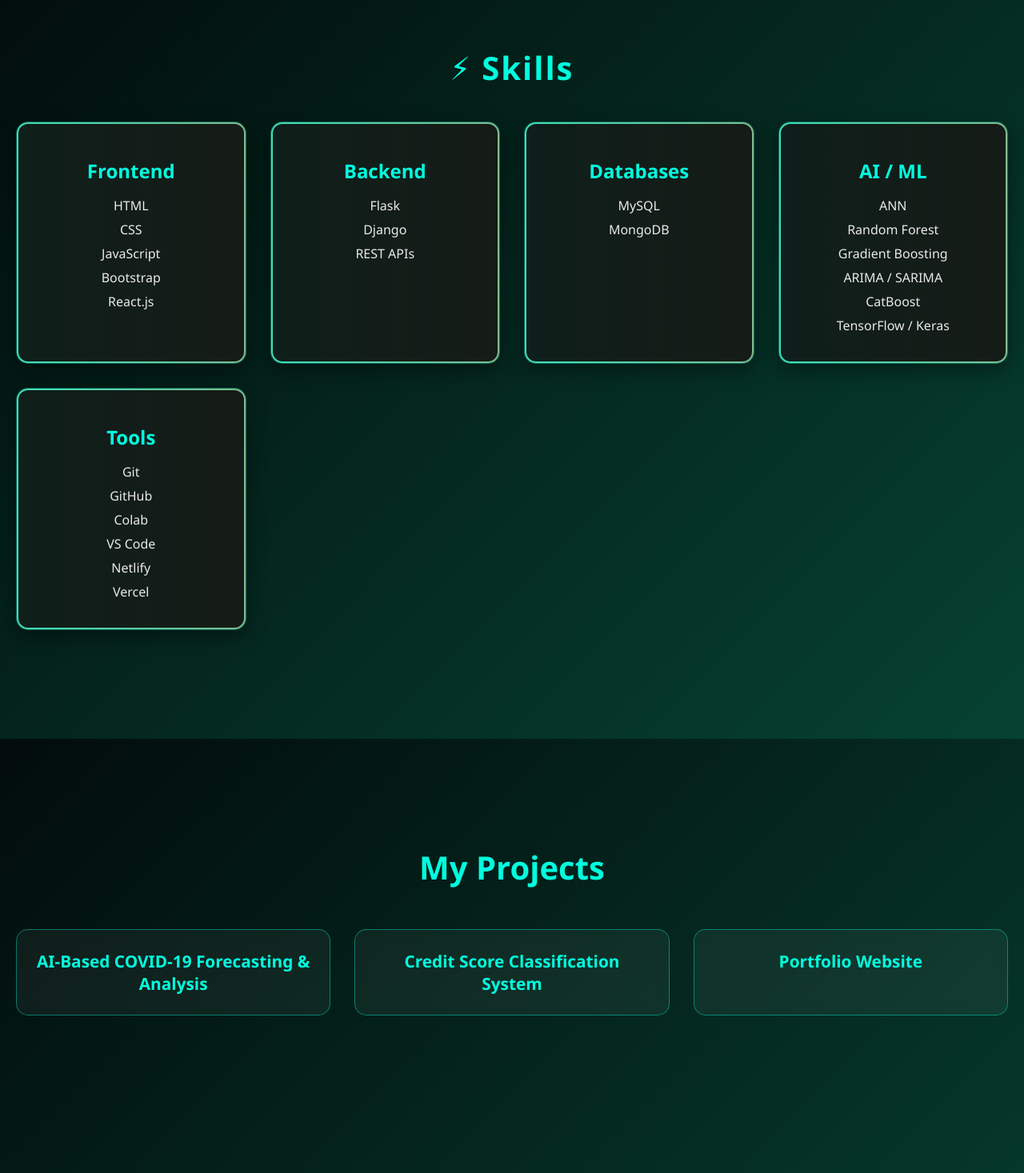
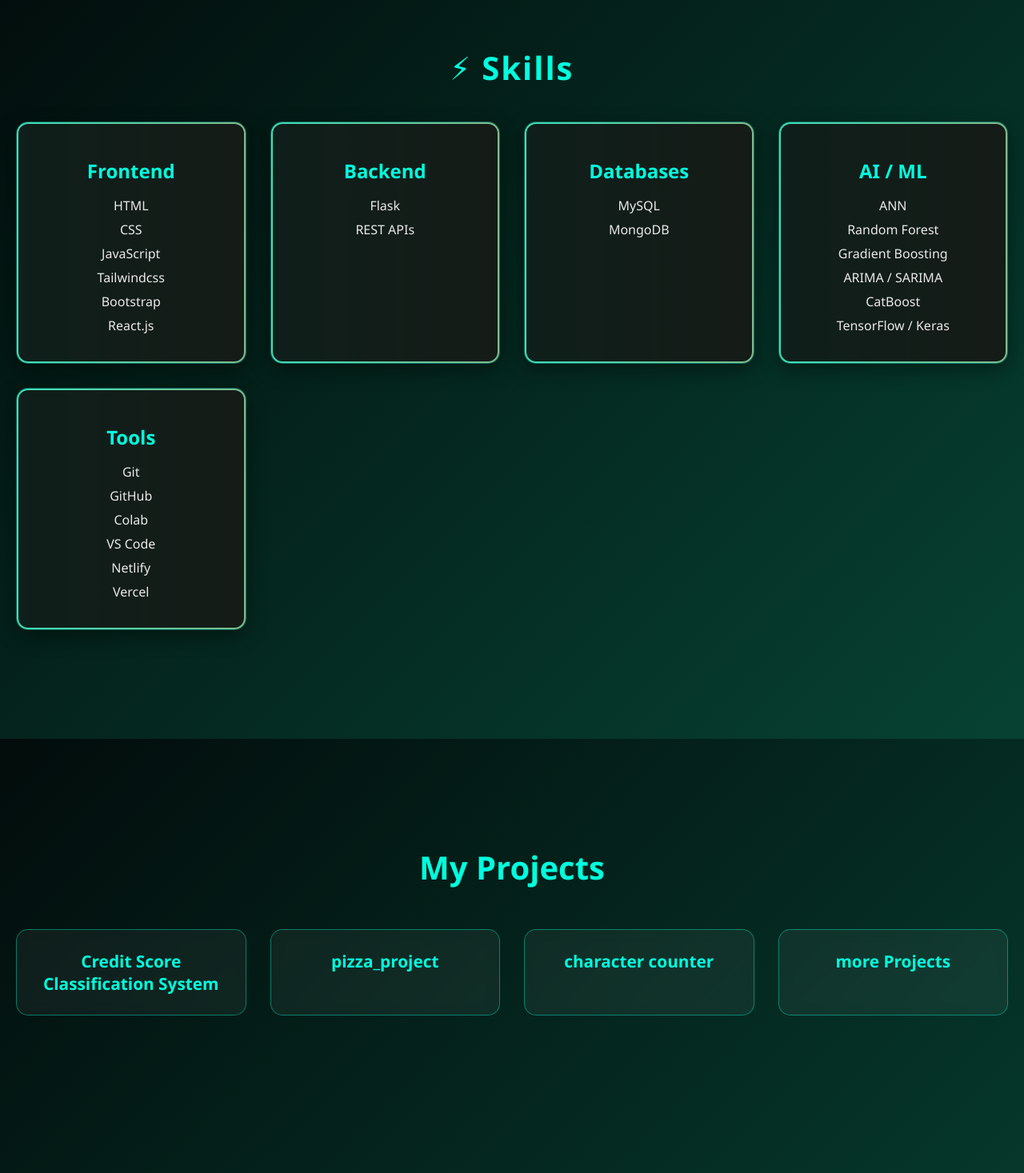
Before and after one commit to khansaurooj/my-portfolio, a React (Create React App) app: page / in a window 1280 px wide. Shown: the part 2116-3583 px from the top of the page at 80% size. Built offline with nearby package versions, Linux system fonts and the light colour scheme.

Commit message:
update portfolio

```diff
--- a/src/components/projects.js
+++ b/src/components/projects.js
@@ -2,21 +2,28 @@
 import React, { useState } from "react";
 
 const projectData = [
-  {
-    title: "AI-Based COVID-19 Forecasting & Analysis",
-    description: "Forecast COVID-19 cases using ML models; Django app for risk classification.",
-    link: "#"
-  },
+
   {
     title: "Credit Score Classification System",
     description: "ANN + CatBoost ensemble to classify credit scores; preprocessing & deployment.",
-    link: "#"
+    link: "https://colab.research.google.com/drive/1dqdpOegtFfoedPmOVNeBtnqRYvJC3Sfd?usp=sharing"
   },
   {
-    title: "Portfolio Website",
-    description: "Responsive React portfolio showcasing projects, skills, and resume download.",
-    link: "#"
+    title: "pizza_project",
+    description: "Full-stack pizza ordering app with React frontend and Flask backend for browsing menu, managing cart, and placing orders.",
+    link: "https://github.com/khansaurooj/pizza_project"
+  },
+  {
+    title: "character counter",
+    description: "A simple web application to count characters in real-time as you type..",
+    link: "https://github.com/khansaurooj/character_counter"
+  },
+  {
+    title: "more Projects",
+    description: "on github you can see them",
+    link: "https://github.com/khansaurooj"
   }
+
 ];
 
 const Projects = () => {
--- a/src/components/skills.js
+++ b/src/components/skills.js
@@ -1,23 +1,3 @@
-// import React from "react";
-
-// const Skills = () => {
-//   return (
-//     <section id="skills">
-//       <h2>Skills</h2>
-//       <ul>
-//         <li>Frontend: HTML, CSS, JavaScript, Bootstrap, React.js</li>
-//         <li>Backend: Flask, Django, REST APIs</li>
-//         <li>Databases: MySQL, MongoDB</li>
-//         <li>AI/ML: ANN, Random Forest, Gradient Boosting, ARIMA, SARIMA, CatBoost, TensorFlow/Keras</li>
-//         <li>Tools: Git, GitHub, Colab, VS Code, Netlify, Vercel</li>
-//       </ul>
-//     </section>
-//   );
-// };
-
-// export default Skills;
-
-
 
 import React from "react";
 
@@ -25,11 +5,11 @@
   const skills = [
     {
       title: "Frontend",
-      items: ["HTML", "CSS", "JavaScript", "Bootstrap", "React.js"],
+      items: ["HTML", "CSS", "JavaScript","Tailwindcss", "Bootstrap", "React.js"],
     },
     {
       title: "Backend",
-      items: ["Flask", "Django", "REST APIs"],
+      items: ["Flask",  "REST APIs"],
     },
     {
       title: "Databases",
```
